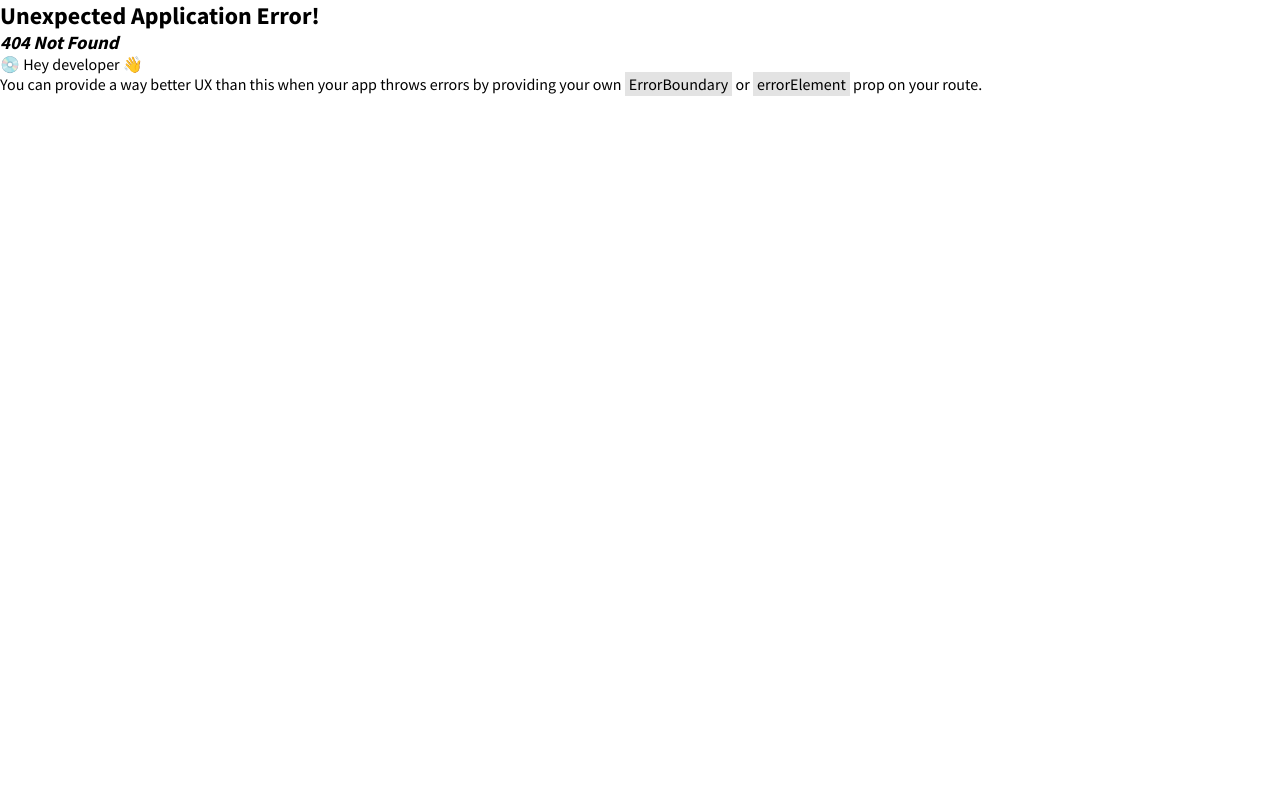
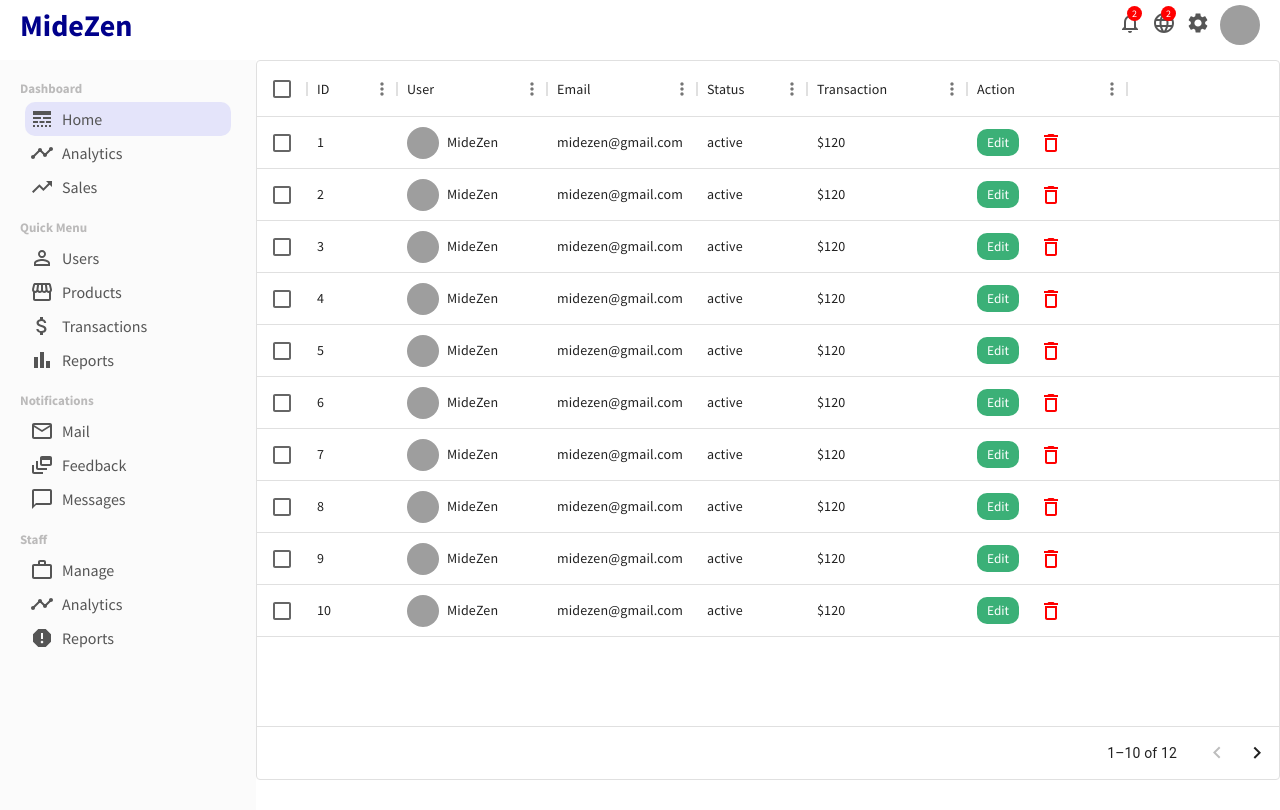
Before and after one commit to midezen/React-Admin-Dashboard, a React (Create React App) app: page /users in a window 1280 px wide. Before the commit this address had no page. Built offline with nearby package versions, Linux system fonts and the light colour scheme; grey boxes are pictures that could not be loaded.

Commit message:
Completed User List Page

```diff
--- a/package.json
+++ b/package.json
@@ -7,6 +7,7 @@
     "@emotion/styled": "^11.10.6",
     "@mui/icons-material": "^5.11.11",
     "@mui/material": "^5.11.14",
+    "@mui/x-data-grid": "^6.0.3",
     "@testing-library/jest-dom": "^5.16.5",
     "@testing-library/react": "^13.4.0",
     "@testing-library/user-event": "^13.5.0",
--- a/src/App.js
+++ b/src/App.js
@@ -3,6 +3,7 @@ import TopBar from "./components/topBar/TopBar";
 import "./app.css";
 import { createBrowserRouter, Outlet, RouterProvider } from "react-router-dom";
 import Home from "./pages/home/Home";
+import UserList from "./pages/userLIst/UserList";
 
 const App = () => {
   const Layout = () => {
@@ -28,6 +29,11 @@ const App = () => {
           path: "/",
           element: <Home />,
         },
+
+        {
+          path: "/users",
+          element: <UserList />,
+        },
       ],
     },
   ]);
--- a/src/dummyData.js
+++ b/src/dummyData.js
@@ -49,3 +49,125 @@ export const userData = [
     "Active User": 4000,
   },
 ];
+
+export const userRows = [
+  {
+    id: 1,
+    username: "MideZen",
+    avatar:
+      "https://images.pexels.com/photos/15269985/pexels-photo-15269985.jpeg?auto=compress&cs=tinysrgb&w=600&lazy=load",
+    email: "midezen@gmail.com",
+    status: "active",
+    transaction: "$120",
+  },
+
+  {
+    id: 2,
+    username: "MideZen",
+    avatar:
+      "https://images.pexels.com/photos/15269985/pexels-photo-15269985.jpeg?auto=compress&cs=tinysrgb&w=600&lazy=load",
+    email: "midezen@gmail.com",
+    status: "active",
+    transaction: "$120",
+  },
+
+  {
+    id: 3,
+    username: "MideZen",
+    avatar:
+      "https://images.pexels.com/photos/15269985/pexels-photo-15269985.jpeg?auto=compress&cs=tinysrgb&w=600&lazy=load",
+    email: "midezen@gmail.com",
+    status: "active",
+    transaction: "$120",
+  },
+
+  {
+    id: 4,
+    username: "MideZen",
+    avatar:
+      "https://images.pexels.com/photos/15269985/pexels-photo-15269985.jpeg?auto=compress&cs=tinysrgb&w=600&lazy=load",
+    email: "midezen@gmail.com",
+    status: "active",
+    transaction: "$120",
+  },
+
+  {
+    id: 5,
+    username: "MideZen",
+    avatar:
+      "https://images.pexels.com/photos/15269985/pexels-photo-15269985.jpeg?auto=compress&cs=tinysrgb&w=600&lazy=load",
+    email: "midezen@gmail.com",
+    status: "active",
+    transaction: "$120",
+  },
+
+  {
+    id: 6,
+    username: "MideZen",
+    avatar:
+      "https://images.pexels.com/photos/15269985/pexels-photo-15269985.jpeg?auto=compress&cs=tinysrgb&w=600&lazy=load",
+    email: "midezen@gmail.com",
+    status: "active",
+    transaction: "$120",
+  },
+
+  {
+    id: 7,
+    username: "MideZen",
+    avatar:
+      "https://images.pexels.com/photos/15269985/pexels-photo-15269985.jpeg?auto=compress&cs=tinysrgb&w=600&lazy=load",
+    email: "midezen@gmail.com",
+    status: "active",
+    transaction: "$120",
+  },
+
+  {
+    id: 8,
+    username: "MideZen",
+    avatar:
+      "https://images.pexels.com/photos/15269985/pexels-photo-15269985.jpeg?auto=compress&cs=tinysrgb&w=600&lazy=load",
+    email: "midezen@gmail.com",
+    status: "active",
+    transaction: "$120",
+  },
+
+  {
+    id: 9,
+    username: "MideZen",
+    avatar:
+      "https://images.pexels.com/photos/15269985/pexels-photo-15269985.jpeg?auto=compress&cs=tinysrgb&w=600&lazy=load",
+    email: "midezen@gmail.com",
+    status: "active",
+    transaction: "$120",
+  },
+
+  {
+    id: 10,
+    username: "MideZen",
+    avatar:
+      "https://images.pexels.com/photos/15269985/pexels-photo-15269985.jpeg?auto=compress&cs=tinysrgb&w=600&lazy=load",
+    email: "midezen@gmail.com",
+    status: "active",
+    transaction: "$120",
+  },
+
+  {
+    id: 11,
+    username: "MideZen",
+    avatar:
+      "https://images.pexels.com/photos/15269985/pexels-photo-15269985.jpeg?auto=compress&cs=tinysrgb&w=600&lazy=load",
+    email: "midezen@gmail.com",
+    status: "active",
+    transaction: "$120",
+  },
+
+  {
+    id: 12,
+    username: "MideZen",
+    avatar:
+      "https://images.pexels.com/photos/15269985/pexels-photo-15269985.jpeg?auto=compress&cs=tinysrgb&w=600&lazy=load",
+    email: "midezen@gmail.com",
+    status: "active",
+    transaction: "$120",
+  },
+];
--- /dev/null
+++ b/src/pages/userLIst/UserList.jsx
@@ -0,0 +1,75 @@
+import "./userList.css";
+import Box from "@mui/material/Box";
+import { DataGrid } from "@mui/x-data-grid";
+import { DeleteOutline } from "@mui/icons-material";
+import { userRows } from "../../dummyData";
+
+const UserList = () => {
+  const columns = [
+    { field: "id", headerName: "ID", width: 90 },
+    {
+      field: "user",
+      headerName: "User",
+      renderCell: (params) => {
+        return (
+          <div className="userListUser">
+            <img src={params.row.avatar} alt="" className="userListImg" />
+            {params.row.username}
+          </div>
+        );
+      },
+      width: 150,
+    },
+    {
+      field: "email",
+      headerName: "Email",
+      width: 150,
+    },
+    {
+      field: "status",
+      headerName: "Status",
+      width: 110,
+    },
+    {
+      field: "transaction",
+      headerName: "Transaction",
+      width: 160,
+    },
+    {
+      field: "action",
+      headerName: "Action",
+      width: 160,
+      renderCell: (params) => {
+        return (
+          <>
+            <button className="userListEdit">Edit</button>
+            <DeleteOutline className="userListDelete" />
+          </>
+        );
+      },
+    },
+  ];
+
+  return (
+    <div className="userList">
+      <Box sx={{ height: "90vh", width: "100%" }}>
+        <DataGrid
+          rows={userRows}
+          columns={columns}
+          initialState={{
+            pagination: {
+              paginationModel: {
+                pageSize: 10,
+              },
+            },
+          }}
+          pageSizeOptions={[10]}
+          checkboxSelection
+          disableRowSelectionOnClick
+        />
+      </Box>
+    </div>
+  );
+};
+
+export default UserList;
--- /dev/null
+++ b/src/pages/userLIst/userList.css
@@ -0,0 +1,27 @@
+.userListUser {
+  display: flex;
+  align-items: center;
+  gap: 8px;
+}
+
+.userListImg {
+  width: 32px;
+  height: 32px;
+  border-radius: 50%;
+  object-fit: cover;
+}
+
+.userListEdit {
+  border: none;
+  border-radius: 10px;
+  padding: 5px 10px;
+  background-color: #3bb077;
+  color: white;
+  cursor: pointer;
+  margin-right: 20px;
+}
+
+.userListDelete {
+  color: red;
+  cursor: pointer;
+}
```
Also changed, not shown: 2 other files (tests, documents, lock files or other folders).
